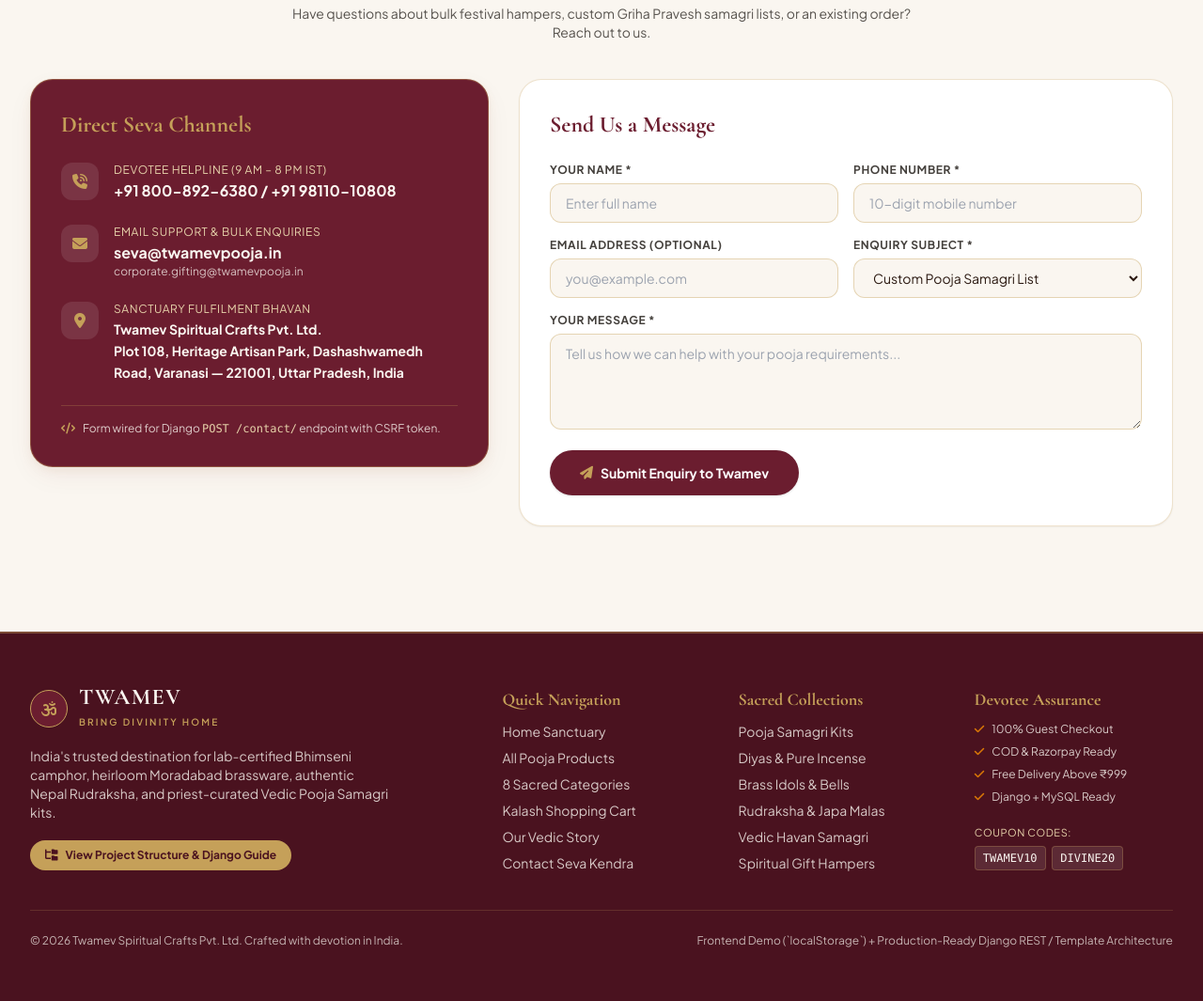
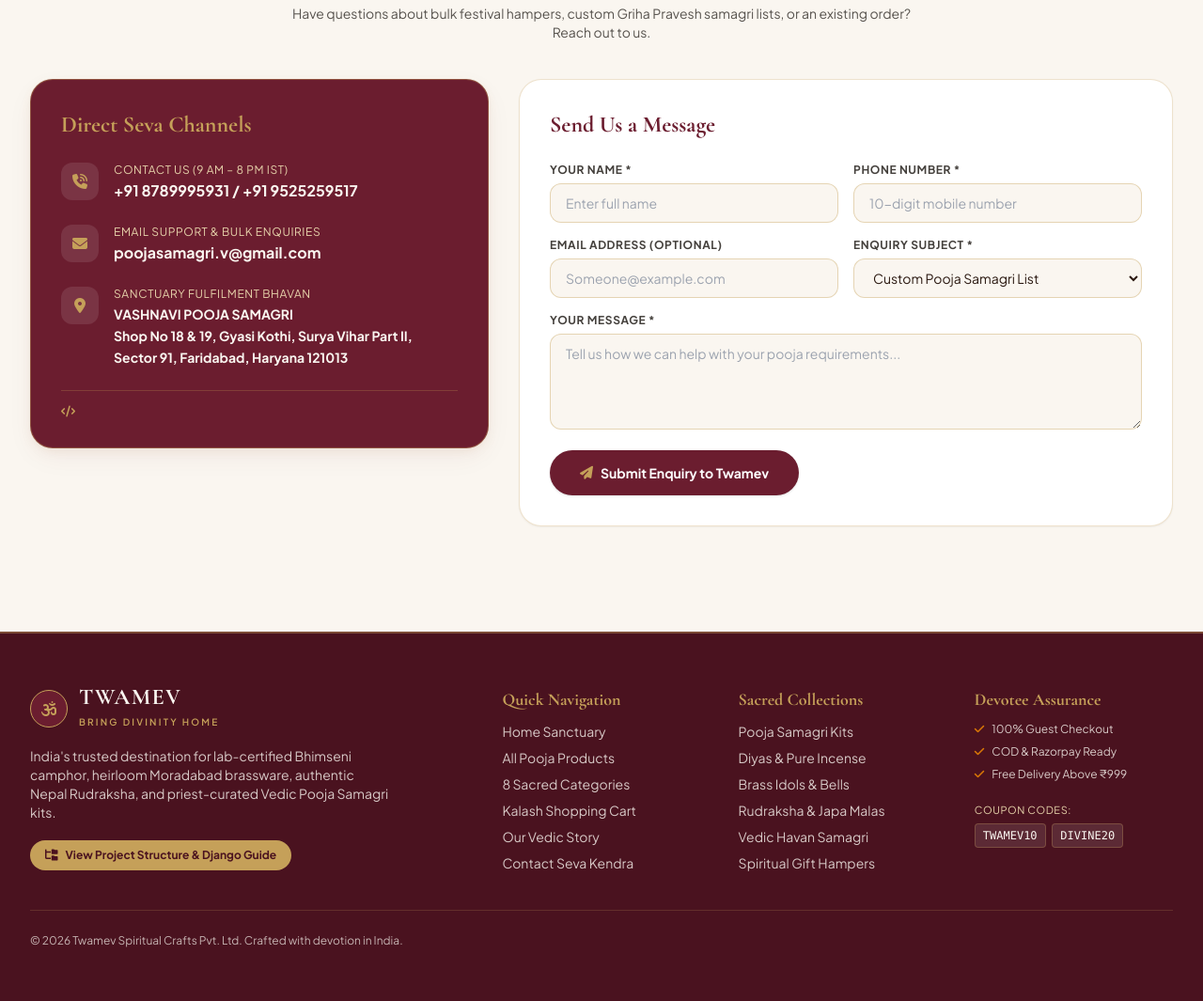
Before and after one commit to abhishek2005212/Twamev, a Django app: page /contact/ in a window 1280 px wide. Shown: the part 281-1346 px from the top of the page at 94% size. Run offline with Django 5.2, Linux system fonts and the light colour scheme; some libraries are stand-ins or nearby versions.

Commit message:
Changes in contact page

```diff
--- a/config/settings.py
+++ b/config/settings.py
@@ -84,10 +84,7 @@ WSGI_APPLICATION = 'config.wsgi.application'
 # https://docs.djangoproject.com/en/5.2/ref/settings/#databases
 
 DATABASES = {
-
-   'default': dj_database_url.config(
-       default='postgresql://twamev_db_user:kjBs37EykH9ABcP7rykXb9ghBiqIV3In@dpg-dc394c40916s7384q4lg-a/twamev_db'
-   )
+    'default': dj_database_url.config()
 }
 
 
--- a/templates/contact.html
+++ b/templates/contact.html
@@ -260,8 +260,8 @@
 <i class="fa-solid fa-phone-volume"></i>
 </div>
 <div>
-<p class="text-xs uppercase tracking-wider text-gold-light">Devotee Helpline (9 AM – 8 PM IST)</p>
-<p class="font-bold text-base mt-0.5">+91 800-892-6380 / +91 98110-10808</p>
+<p class="text-xs uppercase tracking-wider text-gold-light">Contact Us (9 AM – 8 PM IST)</p>
+<p class="font-bold text-base mt-0.5">+91 8789995931 / +91 9525259517</p>
 </div>
 </div>
 <div class="flex items-start gap-4">
@@ -270,8 +270,8 @@
 </div>
 <div>
 <p class="text-xs uppercase tracking-wider text-gold-light">Email Support &amp; Bulk Enquiries</p>
-<p class="font-bold text-base mt-0.5">seva@twamevpooja.in</p>
-<p class="text-xs text-cream/75">corporate.gifting@twamevpooja.in</p>
+<p class="font-bold text-base mt-0.5">poojasamagri.v@gmail.com</p>
+<p class="text-xs text-cream/75"></p>
 </div>
 </div>
 <div class="flex items-start gap-4">
@@ -281,14 +281,14 @@
 <div>
 <p class="text-xs uppercase tracking-wider text-gold-light">Sanctuary Fulfilment Bhavan</p>
 <p class="font-bold text-sm mt-0.5 leading-relaxed">
-                                        Twamev Spiritual Crafts Pvt. Ltd.<br/>
-                                        Plot 108, Heritage Artisan Park, Dashashwamedh Road, Varanasi — 221001, Uttar Pradesh, India
+                                       VASHNAVI POOJA SAMAGRI<br/>
+                                       Shop No 18 & 19, Gyasi Kothi, Surya Vihar Part II, Sector 91, Faridabad, Haryana 121013
                                     </p>
 </div>
 </div>
 <div class="pt-4 border-t border-gold/25 text-xs text-cream/80 flex items-center gap-2">
 <i class="fa-solid fa-code text-gold"></i>
-<span>Form wired for Django <code class="font-mono text-gold-light">POST /contact/</code> endpoint with CSRF token.</span>
+<!-- <span>Form wired for Django <code class="font-mono text-gold-light">POST /contact/</code> endpoint with CSRF token.</span> -->
 </div>
 </div>
 </div>
@@ -360,7 +360,7 @@
                 id="cntEmail"
                 name="email"
                 type="email"
-                placeholder="you@example.com"
+                placeholder="Someone@example.com"
             >
 
             <p id="errCntEmail" class="text-xs text-rose-600 mt-1 hidden">
@@ -483,7 +483,7 @@
 <li class="flex items-center gap-2"><i class="fa-solid fa-check text-saffron"></i> 100% Guest Checkout</li>
 <li class="flex items-center gap-2"><i class="fa-solid fa-check text-saffron"></i> COD &amp; Razorpay Ready</li>
 <li class="flex items-center gap-2"><i class="fa-solid fa-check text-saffron"></i> Free Delivery Above ₹999</li>
-<li class="flex items-center gap-2"><i class="fa-solid fa-check text-saffron"></i> Django + MySQL Ready</li>
+<!-- <li class="flex items-center gap-2"><i class="fa-solid fa-check text-saffron"></i> Django + MySQL Ready</li> -->
 </ul>
 <div class="pt-3">
 <p class="text-[11px] text-gold-light uppercase tracking-wider mb-1">Coupon Codes:</p>
@@ -494,7 +494,7 @@
 </div>
 <div class="border-t border-gold/20 mt-10 pt-6 flex flex-col sm:flex-row items-center justify-between text-xs text-cream/70 gap-4">
 <p>© 2026 Twamev Spiritual Crafts Pvt. Ltd. Crafted with devotion in India.</p>
-<p>Frontend Demo (`localStorage`) + Production-Ready Django REST / Template Architecture</p>
+<!-- <p>Frontend Demo (`localStorage`) + Production-Ready Django REST / Template Architecture</p> -->
 </div>
 </div>
 </footer>
@@ -512,8 +512,8 @@
 <div class="flex items-center gap-3">
 <i class="fa-solid fa-layer-group text-gold text-xl"></i>
 <div>
-<h3 class="font-serif text-xl sm:text-2xl font-bold">Twamev Architecture — Folder Structure, VS Code &amp; Django + MySQL Guide</h3>
-<p class="text-xs text-gold-light">Complete production roadmap for converting this frontend into a multi-file Django + MySQL e-commerce platform</p>
+<!-- <h3 class="font-serif text-xl sm:text-2xl font-bold">Twamev Architecture — Folder Structure, VS Code &amp; Django + MySQL Guide</h3>
+<p class="text-xs text-gold-light">Complete production roadmap for converting this frontend into a multi-file Django + MySQL e-commerce platform</p> -->
 </div>
 </div>
 <button class="w-9 h-9 rounded-full bg-white/10 hover:bg-white/20 text-white flex items-center justify-center" onclick="closeDjangoGuideModal()">
@@ -523,9 +523,9 @@
 <!-- Modal Body -->
 <div class="p-6 overflow-y-auto space-y-6 text-xs sm:text-sm text-stone-800 leading-relaxed">
 <!-- 1. Project Folder Structure -->
-<div class="bg-white p-5 rounded-2xl border border-gold/30 space-y-3">
-<h4 class="font-serif text-xl font-bold text-maroon flex items-center gap-2">
-<i class="fa-solid fa-folder-open text-saffron"></i> 1. Recommended Project Folder Structure (Frontend &amp; Django Ready)
+<!-- <div class="bg-white p-5 rounded-2xl border border-gold/30 space-y-3">
+<h4 class="font-serif text-xl font-bold text-maroon flex items-center gap-2"> -->
+<!-- <i class="fa-solid fa-folder-open text-saffron"></i> 1. Recommended Project Folder Structure (Frontend &amp; Django Ready)
                     </h4>
 <p class="text-stone-600">When organizing your files in VS Code for standalone frontend testing and subsequent Django template integration, structure your workspace as follows:</p>
 <pre class="bg-stone-900 text-amber-100 p-4 rounded-xl overflow-x-auto font-mono text-xs leading-relaxed">
@@ -561,9 +561,9 @@ twamev_ecommerce/
     │   ├── cart.js                   # localStorage cart state &amp; calculations
     │   └── checkout_api.js           # CSRF token reader + fetch('/api/orders/')
     └── images/                       # Product photography &amp; SVG icons</pre>
-</div>
+</div> -->
 <!-- 2. Running Locally in VS Code -->
-<div class="bg-white p-5 rounded-2xl border border-gold/30 space-y-3">
+<!-- <div class="bg-white p-5 rounded-2xl border border-gold/30 space-y-3">
 <h4 class="font-serif text-xl font-bold text-maroon flex items-center gap-2">
 <i class="fa-solid fa-laptop-code text-saffron"></i> 2. Running the Frontend Locally in VS Code (Stage 1)
                     </h4>
@@ -574,13 +574,13 @@ twamev_ecommerce/
 <li>Right-click <code class="font-mono">index.html</code> and click <strong>"Open with Live Server"</strong> (runs at <code class="font-mono">http://127.0.0.1:5500</code>).</li>
 <li>Test adding items to the cart, applying coupons (<code class="font-mono">TWAMEV10</code> / <code class="font-mono">DIVINE20</code>), and toggling between <strong>Frontend Demo Mode</strong> and <strong>Django API Mode</strong> on the Checkout page.</li>
 </ol>
-</div>
+</div> -->
 <!-- 3. Django Models & MySQL Configuration -->
 <div class="bg-white p-5 rounded-2xl border border-gold/30 space-y-3">
 <h4 class="font-serif text-xl font-bold text-maroon flex items-center gap-2">
-<i class="fa-solid fa-database text-saffron"></i> 3. Django + MySQL Models &amp; Backend Endpoints (Stage 2)
+<!-- <i class="fa-solid fa-database text-saffron"></i> 3. Django + MySQL Models &amp; Backend Endpoints (Stage 2) -->
                     </h4>
-<pre class="bg-stone-900 text-emerald-200 p-4 rounded-xl overflow-x-auto font-mono text-xs leading-relaxed">
+<!-- <pre class="bg-stone-900 text-emerald-200 p-4 rounded-xl overflow-x-auto font-mono text-xs leading-relaxed">
 # store/models.py
 from django.db import models
 
@@ -632,7 +632,7 @@ class ContactEnquiry(models.Model):
     message = models.TextField()
     submitted_at = models.DateTimeField(auto_now_add=True)</pre>
 </div>
-</div>
+</div> -->
 <!-- Modal Footer -->
 <div class="bg-cream-dark px-6 py-3.5 border-t border-gold/30 flex justify-end">
 <button class="px-6 py-2 rounded-full bg-maroon text-white text-xs font-bold hover:bg-maroon-dark transition" onclick="closeDjangoGuideModal()">
```
